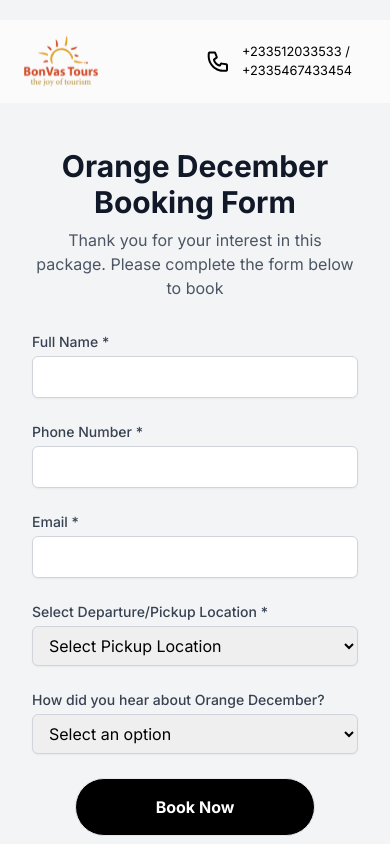
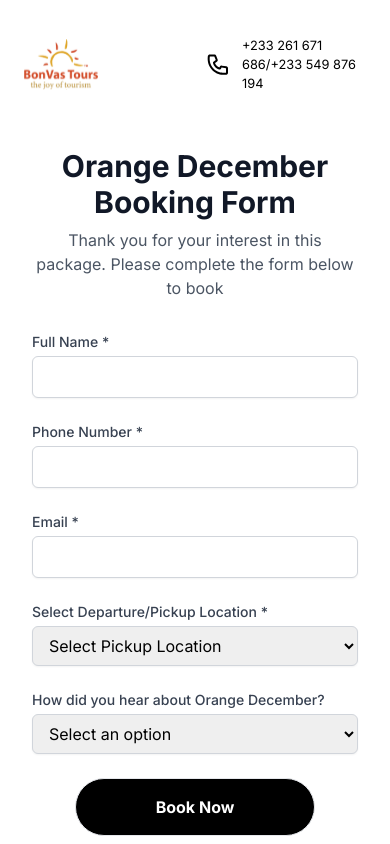
Before and after one commit to mjmartey19/orange_december, a Next.js app: page /booking-form in a window 390 px wide. Shown: the top 844 px of the page. Built offline with nearby package versions, Linux system fonts and the light colour scheme.

Commit message:
Telephone number updated & Luxury package changed to Busua Beach Resort

```diff
--- a/app/booking-form/page.tsx
+++ b/app/booking-form/page.tsx
@@ -73,7 +73,7 @@
     };
 
     return (
-        <div className="min-h-screen flex justify-center items-center bg-gray-100 py-12 px-4 sm:px-6 lg:px-8 pt-32">
+        <div className="min-h-screen flex justify-center items-center py-12 px-4 sm:px-6 lg:px-8 pt-32">
             <div className="max-w-3xl mx-auto">
                 <div className="px-4 py-5 sm:p-6">
                     <h2 className="text-3xl font-bold text-center text-gray-900 mb-2">Orange December Booking Form</h2>
--- a/components/Navbar.tsx
+++ b/components/Navbar.tsx
@@ -11,7 +11,7 @@
 
       <div className="md:flexCenter max-[400px]:w-40 flexCenter gap-3">
         <Image src="/call-icon.svg" alt="Call Icon" width={24} height={24} />
-        <h5 className="md:regular-18 text-[0.8rem]">+233512033533 / +2335467433454</h5>
+        <h5 className="md:regular-18 text-[0.8rem]">+233 261 671 686/+233 549 876 194</h5>
       </div>
     </div>
   )
--- a/components/PackageGrid.tsx
+++ b/components/PackageGrid.tsx
@@ -44,7 +44,7 @@
                     accraPrices={{ singleOccupant: "GHC 3,105.00", doubleOccupant: "GHC 2,070.00" }}
                 />
                 <PackageCard
-                    title="Luxury Package"
+                    title="Busua Beach Resort Package"
                     description="Includes Landcruiser Drive to and from Takoradi. Accommodation: 5 nights at Busua Beach Resort. Activities: Includes everything with added luxury"
                     kumasiPrices={{ singleOccupant: "GHC 6,348.00", doubleOccupant: "GHC 4,623.00" }}
                     accraPrices={{ singleOccupant: "GHC 6,003.00", doubleOccupant: "GHC 4,278.00" }}
```
Also changed, not shown: .cpanel.yml (added).
